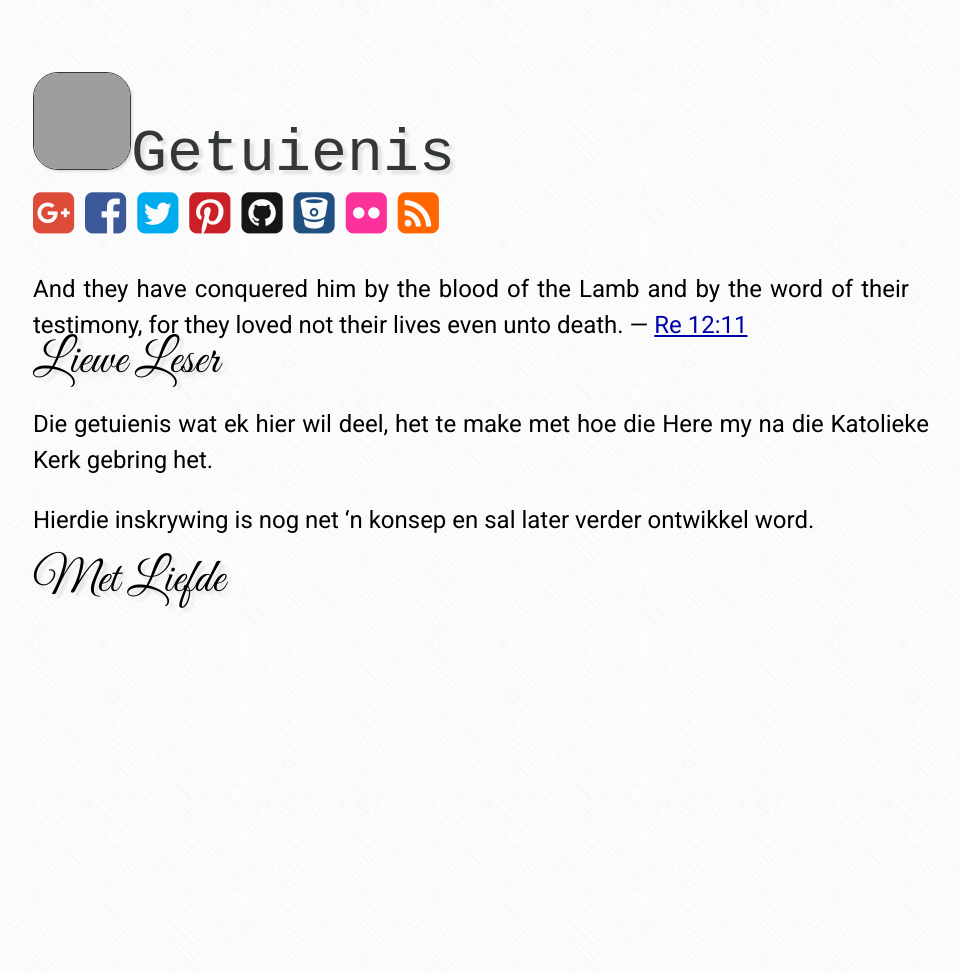
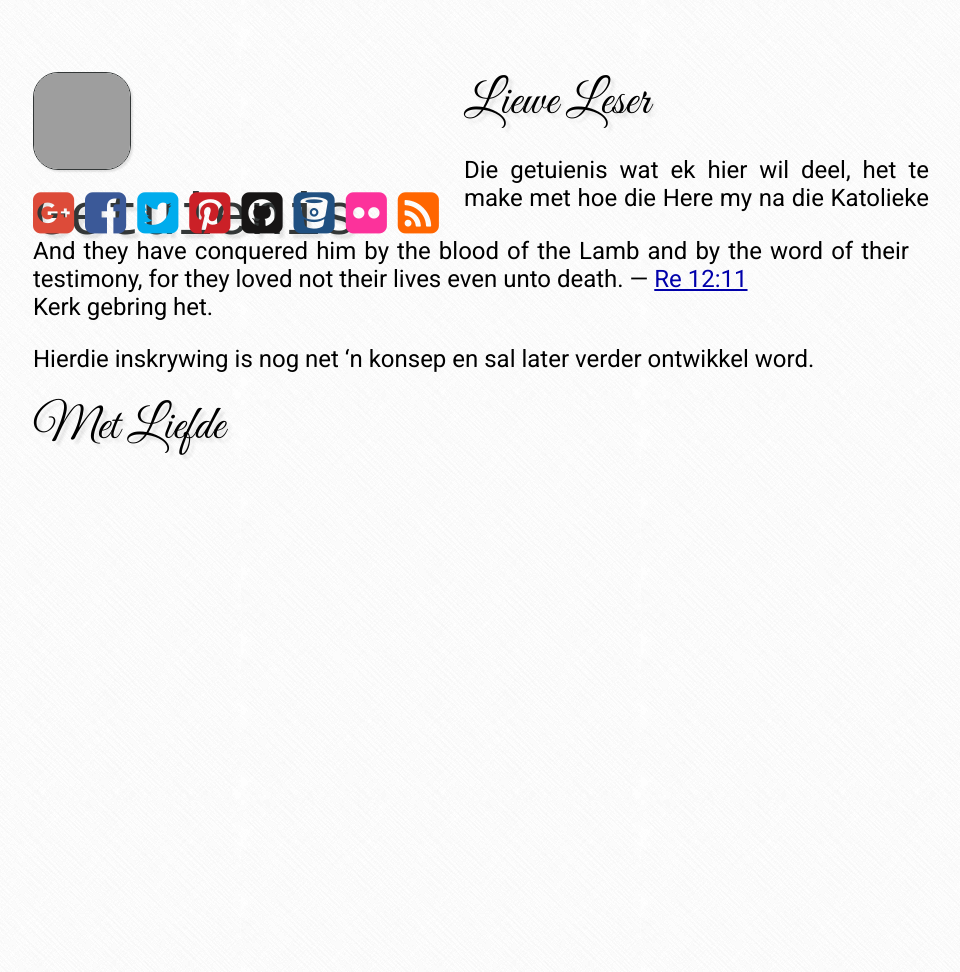
Before and after one commit to afrikatoliek/afrikatoliek.github.io, a Jekyll site: the page built from _posts/2014-11-04-getuienis.md, in a window 1280 px wide. Shown: the whole page, without its empty margins (159-1119 px from the left). Built offline with Jekyll 4.4.1, drawn with Linux system fonts in a browser that asks for light colours; nearby versions of some CDN libraries; some web fonts are replaced; grey boxes are pictures that could not be loaded.

Commit message:
Tema verstellings.

```diff
--- a/_includes/body.html
+++ b/_includes/body.html
@@ -1,5 +1,14 @@
 <div class="my-div-top">
-  <div class="heading"><span class="thumb"><a href="/"><img src="{{ site.thumb }}" /></a></span><span class="title">{{ page.title }}</span></div>
+
+<div class="my-inline-left pull-left">
+  <div class="heading">
+    <div class="thumb my-inline-left pull-left">
+      <a href="/"><img src="{{ site.thumb }}" /></a>
+    </div>
+    <div class="title">
+    {{ page.title }}
+    </div>
+  </div>
   <div class="static-link social-media">
     <a href="https://plus.google.com/b/104576278582444149019/104576278582444149019/posts"><i class="fa fa-google-plus-square fa-2x fg-google-plus"></i></a> <a href="https://www.facebook.com/pages/Filii-Dei/693453224096282"><i class="fa fa-facebook-square fa-2x fg-facebook"></i></a> <a href="https://twitter.com/f1l11d31"><i class="fa fa-twitter-square fa-2x fg-twitter"></i></a> <a href="https://www.pinterest.com/f1l11d31"><i class="fa fa-pinterest-square fa-2x fg-pinterest"></i></a> <a href="https://github.com/f1l11d31"><i class="fa fa-github-square fa-2x fg-github"></i></a> <a href="https://bitbucket.org/f1l11d31"><i class="fa fa-bitbucket-square fa-2x fg-bitbucket"></i></a> <a href="https://www.flickr.com/people/130249524@N02/"><i class="fa fa-flickr fa-2x fg-flickr"></i></a> <a href="http://f1l11d31.github.io/feed.xml"><i class="fa fa-rss-square fa-2x fg-rss"></i></a>
   </div>
--- a/css/screen.css
+++ b/css/screen.css
@@ -84,13 +84,13 @@
   color: #FF00FF;
 }
 
-.site .heading .title span {
+.site .heading .title {
   vertical-align: text-top;
   text-align: left;
   height: 112px;
 }
 
-.site .heading .thumb span {
+.site .heading .thumb {
   height: 112px;
   margin-right: 10px;
 }
```
